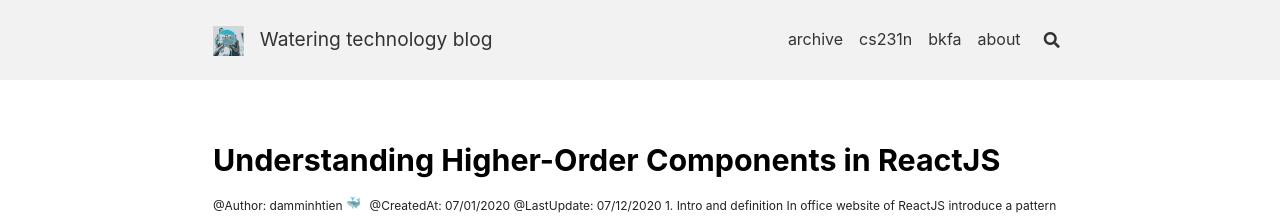
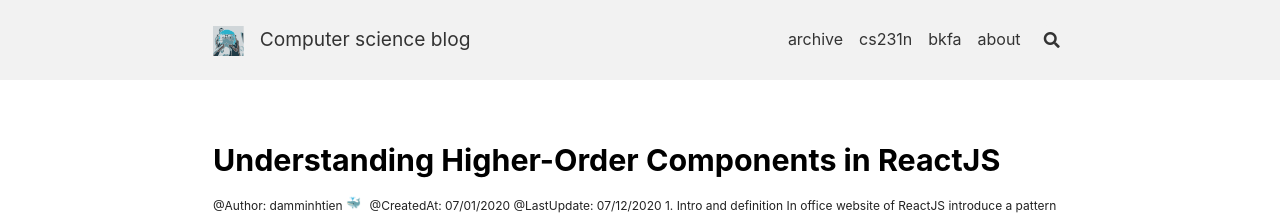
Before and after one commit to damminhtien/damminhtien.github.io, a Jekyll site: the page built from index.html, in a window 1280 px wide and 900 px high. Shown: the top 217 px of the window. Built offline with Jekyll 4.4.1, drawn with Linux system fonts in a browser that asks for light colours; nearby versions of some CDN libraries; emoji names are drawn with the system emoji font; the list of posts is cut into pages by our own code; some of the changed text lies outside the part shown.

Commit message:
Update _config.yml

```diff
--- a/_config.yml
+++ b/_config.yml
@@ -20,7 +20,7 @@ text_skin: default  # "default" (default), "dark", "forest", "ocean", "chocolate
 highlight_theme: tomorrow # "default" (default), "tomorrow", "tomorrow-night", "tomorrow-night-eighties", "tomorrow-night-blue", "tomorrow-night-bright"
 url     : # the base hostname & protocol for your site e.g. https://www.someone.com
 baseurl : # does not include hostname
-title   : Watering technology blog
+title   : Computer science blog
 description: Blog for technology enthusiasts <3
 
 
```
